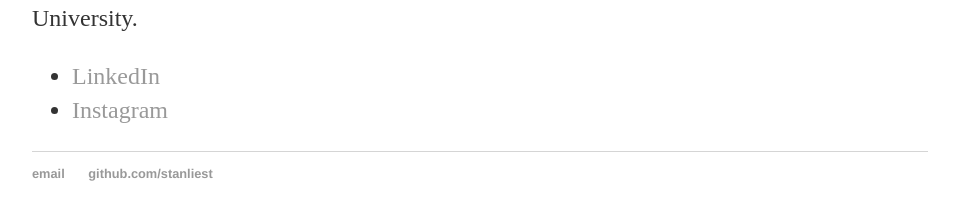
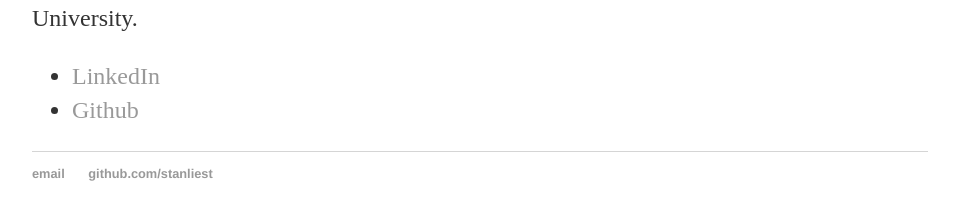
Before and after one commit to Stanliest/stanliest.github.com, a Jekyll site: the page built from about/index.html, in a window 1280 px wide. Shown: the part 233-453 px from the top of the page, without its empty margins (160-1119 px from the left). Built offline with Jekyll 4.4.1, drawn with Linux system fonts in a browser that asks for light colours.

Commit message:
Update index.html

```diff
--- a/about/index.html
+++ b/about/index.html
@@ -8,6 +8,6 @@ title: about Stanley Liu
 
 		<ul class="contacts">
 			<li><a href="https://www.linkedin.com/in/liu-stanley">LinkedIn</a></li>
-			<li><a href="https://www.instagram.com/stanliest">Instagram</a></li>
+			<li><a href="https://github.com/Stanliest">Github</a></li>
 		</ul>
 	</div>
```
